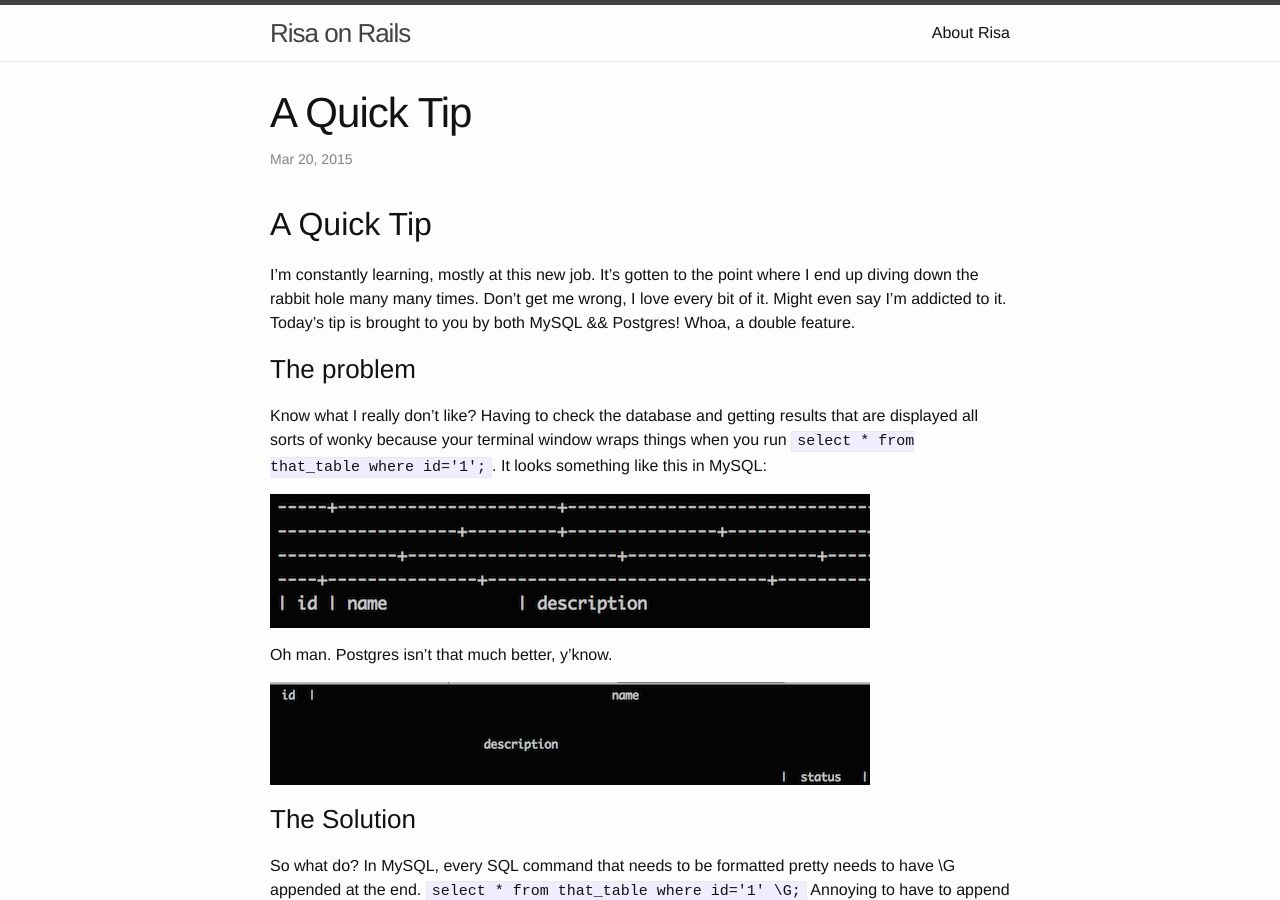
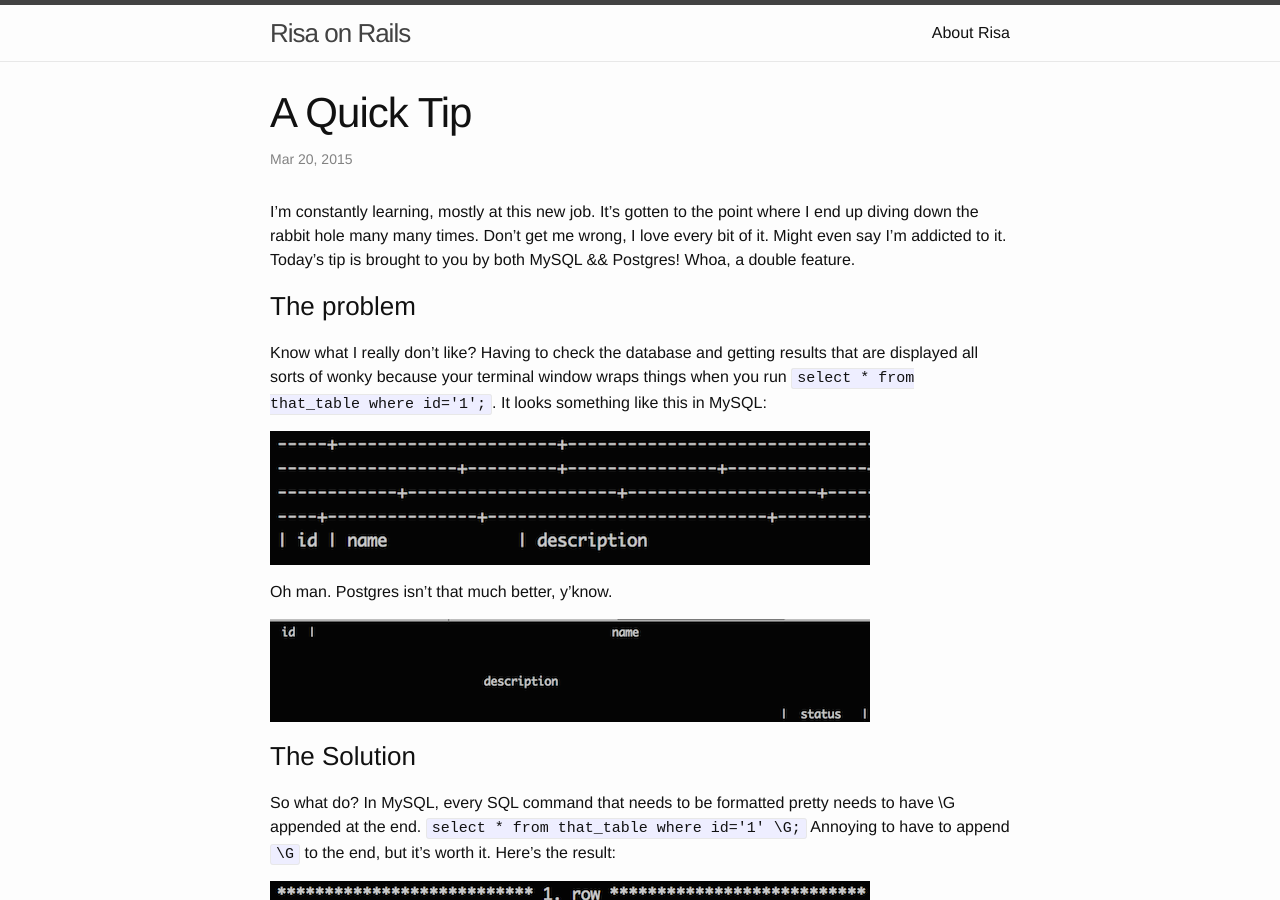
Before and after one commit to rbatta/risa-on-rails, a Jekyll site: the page built from _posts/2015-03-20-a-quick-tip.md, in a window 1280 px wide and 900 px high. Built offline with Jekyll 4.4.1, drawn with Linux system fonts in a browser that asks for light colours.

Commit message:
whoopsidaisy edit on title

```diff
--- a/_posts/2015-03-20-a-quick-tip.md
+++ b/_posts/2015-03-20-a-quick-tip.md
@@ -6,8 +6,6 @@ tags: [postgres, mysql, tips]
 categories: postgres mysql
 permalink: /a-quick-tip/
 ---
-
-## A Quick Tip
 
 I'm constantly learning, mostly at this new job. It's gotten to the point where I end up diving down the rabbit hole many many times. Don't get me wrong, I love every bit of it. Might even say I'm addicted to it. Today's tip is brought to you by both MySQL && Postgres! Whoa, a double feature.
 
```
